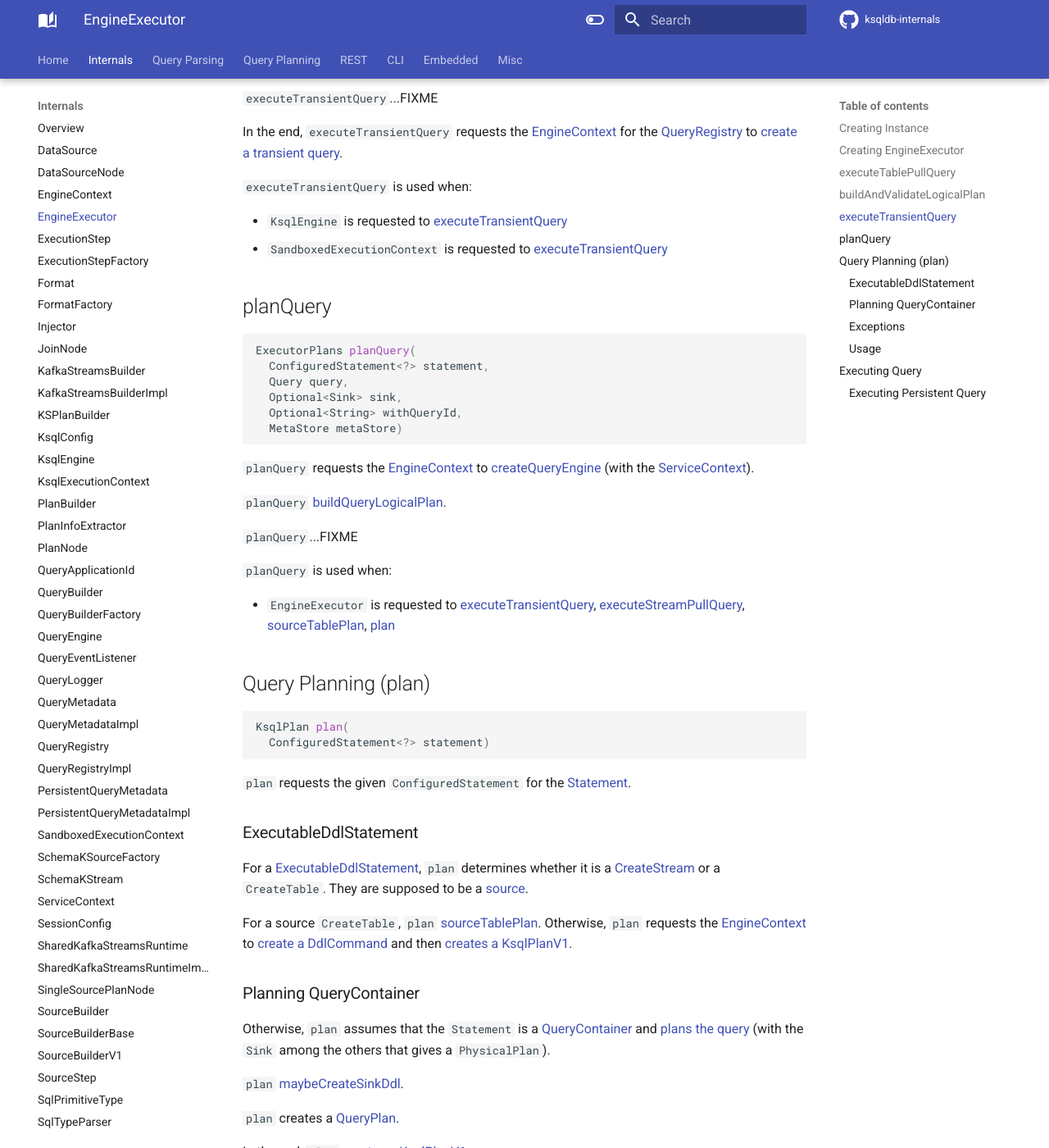
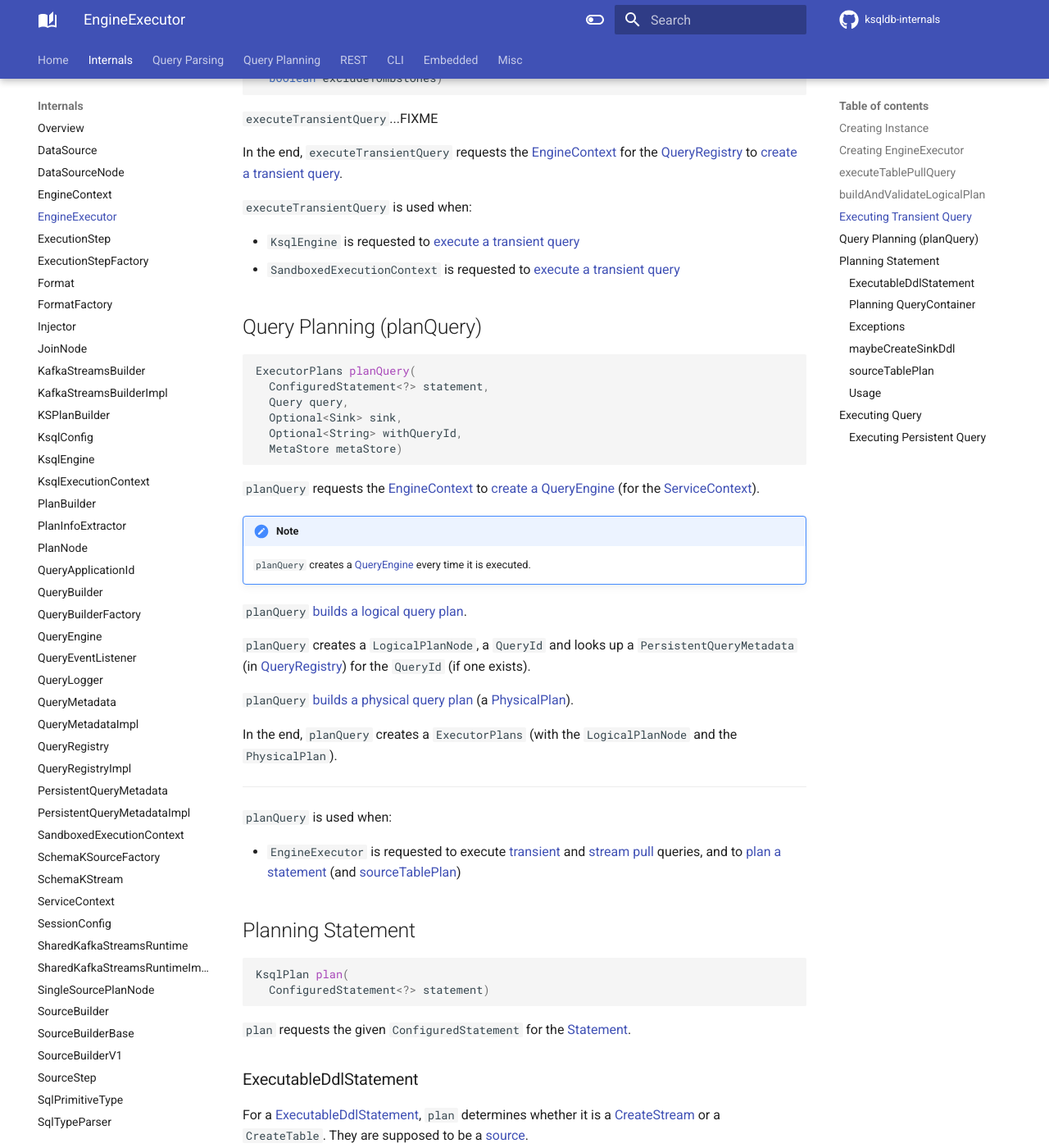
Before and after one commit to japila-books/ksqldb-internals, an MkDocs documentation site: the page built from docs/EngineExecutor.md, in a window 1280 px wide and 1400 px high, scrolled down 2046 px. Shown: the whole window at 82% size. Built offline with MkDocs 1.6.1 and Material for MkDocs 9.7.7, drawn with Linux system fonts in a browser that asks for light colours; comment, search, counter and statistics services are not loaded; some of the changed text lies outside the part shown.

Commit message:
Planning Queries

````diff
--- a/docs/EngineExecutor.md
+++ b/docs/EngineExecutor.md
@@ -21,14 +21,17 @@ EngineExecutor create(
 
 `create` creates an [EngineExecutor](#creating-instance).
 
-!!! note
-    `create` is simply a convenient static factory method that does nothing but `new EngineExecutor` yet makes for a more readable fluent client code.
+---
 
-    ```java
-    EngineExecutor
-      .create(...)
-      .plan(statement)
-    ```
+`create` is simply a convenient static factory method that does nothing but `new EngineExecutor` and that little programming trick makes for a more readable fluent client code.
+
+```java
+EngineExecutor
+  .create(...)
+  .plan(statement)
+```
+
+---
 
 `create` is used when:
 
@@ -75,7 +78,7 @@ In the end, `buildAndValidateLogicalPlan` creates a `LogicalPlanNode` (with the
 
 * `EngineExecutor` is requested to [executeTablePullQuery](#executeTablePullQuery) (with the `isScalablePush` flag disabled) and [executeScalablePushQuery](#executeScalablePushQuery) (with the `isScalablePush` flag enabled)
 
-## <span id="executeTransientQuery"> executeTransientQuery
+## <span id="executeTransientQuery"> Executing Transient Query
 
 ```java
 TransientQueryMetadata executeTransientQuery(
@@ -89,10 +92,10 @@ In the end, `executeTransientQuery` requests the [EngineContext](#engineContext)
 
 `executeTransientQuery` is used when:
 
-* `KsqlEngine` is requested to [executeTransientQuery](KsqlEngine.md#executeTransientQuery)
-* `SandboxedExecutionContext` is requested to [executeTransientQuery](SandboxedExecutionContext.md#executeTransientQuery)
+* `KsqlEngine` is requested to [execute a transient query](KsqlEngine.md#executeTransientQuery)
+* `SandboxedExecutionContext` is requested to [execute a transient query](SandboxedExecutionContext.md#executeTransientQuery)
 
-## <span id="planQuery"> planQuery
+## <span id="planQuery"> Query Planning (planQuery)
 
 ```java
 ExecutorPlans planQuery(
@@ -103,17 +106,26 @@ ExecutorPlans planQuery(
   MetaStore metaStore)
 ```
 
-`planQuery` requests the [EngineContext](#engineContext) to [createQueryEngine](EngineContext.md#createQueryEngine) (with the [ServiceContext](#serviceContext)).
+`planQuery` requests the [EngineContext](#engineContext) to [create a QueryEngine](EngineContext.md#createQueryEngine) (for the [ServiceContext](#serviceContext)).
 
-`planQuery` [buildQueryLogicalPlan](QueryEngine.md#buildQueryLogicalPlan).
+!!! note
+    `planQuery` creates a [QueryEngine](QueryEngine.md) every time it is executed.
 
-`planQuery`...FIXME
+`planQuery` [builds a logical query plan](QueryEngine.md#buildQueryLogicalPlan).
+
+`planQuery` creates a `LogicalPlanNode`, a `QueryId` and looks up a `PersistentQueryMetadata` (in [QueryRegistry](EngineContext.md#getQueryRegistry)) for the `QueryId` (if one exists).
+
+`planQuery` [builds a physical query plan](QueryEngine.md#buildPhysicalPlan) (a [PhysicalPlan](PhysicalPlan.md)).
+
+In the end, `planQuery` creates a `ExecutorPlans` (with the `LogicalPlanNode` and the `PhysicalPlan`).
+
+---
 
 `planQuery` is used when:
 
-* `EngineExecutor` is requested to [executeTransientQuery](#executeTransientQuery), [executeStreamPullQuery](#executeStreamPullQuery), [sourceTablePlan](#sourceTablePlan), [plan](#plan)
+* `EngineExecutor` is requested to execute [transient](#executeTransientQuery) and [stream pull](#executeStreamPullQuery) queries, and to [plan a statement](#plan) (and [sourceTablePlan](#sourceTablePlan))
 
-## <span id="plan"> Query Planning (plan)
+## <span id="plan"> Planning Statement
 
 ```java
 KsqlPlan plan(
@@ -148,6 +160,27 @@ In the end, `plan` [creates a KsqlPlanV1](KsqlPlan.md#queryPlanCurrent).
 Cannot execute command because source table materialization is disabled.
 ```
 
+### <span id="maybeCreateSinkDdl"> maybeCreateSinkDdl
+
+```java
+Optional<DdlCommand> maybeCreateSinkDdl(
+  ConfiguredStatement<?> cfgStatement,
+  KsqlStructuredDataOutputNode outputNode)
+```
+
+`maybeCreateSinkDdl`...FIXME
+
+### <span id="sourceTablePlan"> sourceTablePlan
+
+```java
+KsqlPlan sourceTablePlan(
+  ConfiguredStatement<?> statement)
+```
+
+`sourceTablePlan` assumes that the given `ConfiguredStatement` is for a [CreateTable](parser/CreateTable.md).
+
+`sourceTablePlan`...FIXME
+
 ### <span id="plan-usage"> Usage
 
 `plan` is used when:
--- a/mkdocs.yml
+++ b/mkdocs.yml
@@ -186,6 +186,7 @@ nav:
     - SourcePropertiesUtil: parser/SourcePropertiesUtil.md
     - VariableSubstitutor: parser/VariableSubstitutor.md
   - Query Planning:
+    - query-planning/index.md
     - Analysis: Analysis.md
     - Analyzer:
       - Analyzer: Analyzer.md
@@ -200,9 +201,12 @@ nav:
     - ImmutableAnalysis: ImmutableAnalysis.md
     - KsqlPlan: KsqlPlan.md
     - KsqlPlanV1: KsqlPlanV1.md
+    - KsqlStructuredDataOutputNode: KsqlStructuredDataOutputNode.md
     - LogicalPlanner: LogicalPlanner.md
     - MetaStore: MetaStore.md
     - OutputNode: OutputNode.md
+    - PhysicalPlan: PhysicalPlan.md
+    - PhysicalPlanBuilder: PhysicalPlanBuilder.md
     - PullQueryValidator: PullQueryValidator.md
     - RewriterPlugin: RewriterPlugin.md
     - QueryAnalyzer: QueryAnalyzer.md
````
Also changed, not shown: docs/EngineContext.md (+25 -0 lines), docs/KsqlEngine.md (+13 -0 lines), docs/KsqlStructuredDataOutputNode.md (added, +21 -0 lines), docs/PhysicalPlan.md (added, +12 -0 lines), docs/PhysicalPlanBuilder.md (added, +15 -0 lines), docs/QueryEngine.md (+28 -0 lines), docs/SandboxedExecutionContext.md (+13 -0 lines), docs/query-planning/index.md (added, +3 -0 lines).
